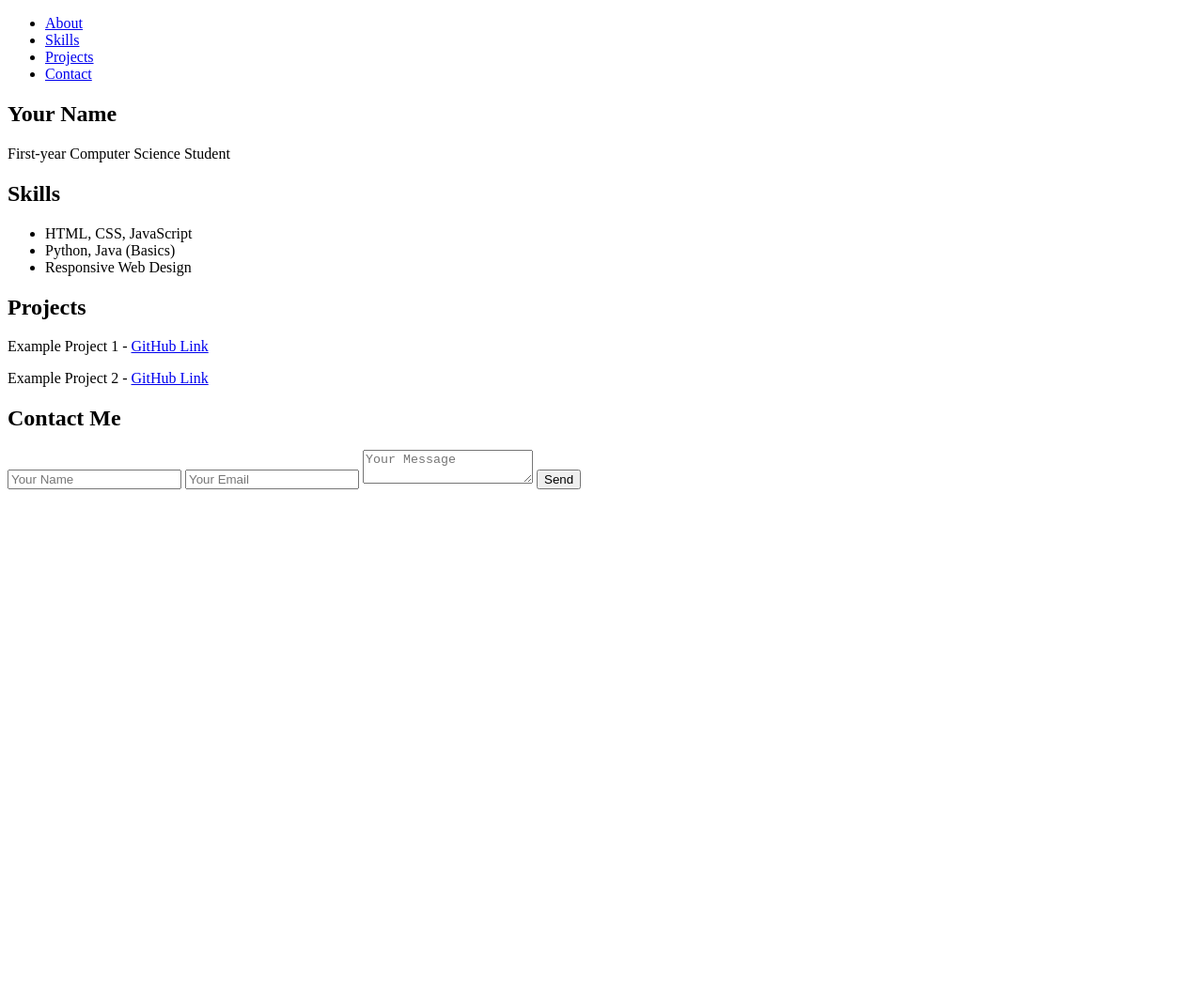
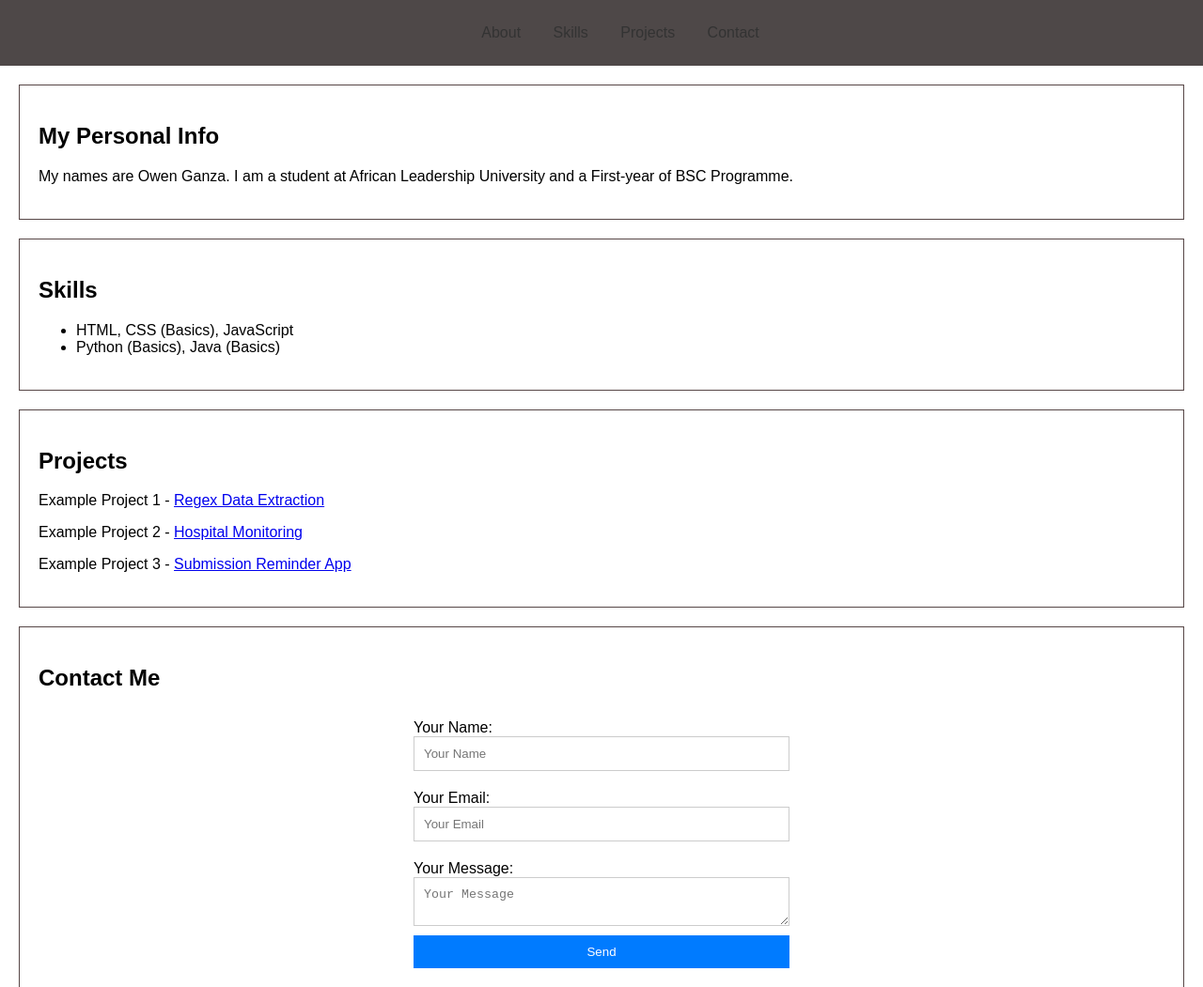
Before and after one commit to owen-stud123/Web-Design---Resume-owen-ganza-C5, a plain HTML site: page index.html in a window 1280 px wide. Shown: the top 1051 px of the page at 94% size. Before the commit the page ends 800 px from the top, so only its background shows below. Drawn offline with Linux system fonts and the light colour scheme.

Commit message:
commit all

```diff
--- a/index.html
+++ b/index.html
@@ -18,37 +18,41 @@
         </nav>
     </header>
 
+    <main>
         <section id="about">
-        <h1>Your Name</h1>
-        <p>First-year Computer Science Student</p>
+            <h1>My Personal Info</h1>
+            <p>My names are Owen Ganza. I am a student at African Leadership University and a First-year of BSC Programme.</p>
         </section>
 
         <section id="skills">
             <h2>Skills</h2>
             <ul>
-            <li>HTML, CSS, JavaScript</li>
-            <li>Python, Java (Basics)</li>
-            <li>Responsive Web Design</li>
+                <li>HTML, CSS (Basics), JavaScript</li>
+                <li>Python (Basics), Java (Basics)</li>
             </ul>
         </section>
 
         <section id="projects">
             <h2>Projects</h2>
-        <p>Example Project 1 - <a href="#">GitHub Link</a></p>
-        <p>Example Project 2 - <a href="#">GitHub Link</a></p>
+            <p>Example Project 1 - <a href="https://github.com/owen-stud123/alu_regex-data-extraction-owen-stud123.git" target="_blank">Regex Data Extraction</a></p>
+            <p>Example Project 2 - <a href="https://github.com/owen-stud123/hospital_monitoring_group14.git" target="_blank">Hospital Monitoring</a></p>
+            <p>Example Project 3 - <a href="https://github.com/owen-stud123/submission_reminder_app_owen-stud123-.git" target="_blank">Submission Reminder App</a></p>
         </section>
 
         <section id="contact">
             <h2>Contact Me</h2>
-        <form id="contact-form">
+            <form class="contact-form">
+                <label for="name">Your Name:</label>
                 <input type="text" id="name" placeholder="Your Name" required>
+                <label for="email">Your Email:</label>
                 <input type="email" id="email" placeholder="Your Email" required>
+                <label for="message">Your Message:</label>
                 <textarea id="message" placeholder="Your Message" required></textarea>
                 <button type="submit">Send</button>
             </form>
         </section>
+    </main>
 
     <script src="script.js"></script>
-
 </body>
 </html>
--- a/script.js
+++ b/script.js
@@ -0,0 +1,29 @@
+document.addEventListener("DOMContentLoaded", function() {
+    const contactForm = document.querySelector(".contact-form"); // Use querySelector for class
+    if (contactForm) {
+        contactForm.addEventListener("submit", function(event) {
+            event.preventDefault();
+
+            let name = document.getElementById("name").value;
+            let email = document.getElementById("email").value;
+            let message = document.getElementById("message").value;
+
+            // Create or get the message element
+            let formMessage = document.getElementById("form-message");
+            if (!formMessage) {
+                formMessage = document.createElement('div');
+                formMessage.id = "form-message";
+                contactForm.appendChild(formMessage);
+            }
+
+            if (name === "" || email === "" || message === "") {
+                formMessage.innerText = "Please fill out all fields.";
+                formMessage.style.color = "red";
+            } else {
+                formMessage.innerText = "Message sent successfully!";
+                formMessage.style.color = "green";
+                contactForm.reset();
+            }
+        });
+    }
+});
--- a/style.css
+++ b/style.css
@@ -0,0 +1,57 @@
+body {
+    font-family: sans-serif;
+    margin: 0;
+    padding: 0;
+}
+
+header {
+    background-color: #4e4848;
+    padding: 10px 0;
+}
+
+nav ul {
+    list-style: none;
+    text-align: center;
+}
+
+nav li {
+    display: inline;
+    margin: 0 15px;
+}
+
+nav a {
+    text-decoration: none;
+    color: #333;
+}
+
+section {
+    padding: 20px;
+    margin: 20px;
+    border: 1px solid #574747;
+}
+
+.contact-form {
+    display: flex;
+    flex-direction: column;
+    max-width: 400px;
+    margin: 0 auto;
+}
+
+.contact-form label {
+    margin-top: 10px;
+}
+
+.contact-form input,
+.contact-form textarea {
+    padding: 10px;
+    margin-bottom: 10px;
+    border: 1px solid #ccc;
+}
+
+.contact-form button {
+    background-color: #007bff;
+    color: white;
+    padding: 10px 15px;
+    border: none;
+    cursor: pointer;
+}
```
Lines whose indentation alone changed are shown as unchanged.
